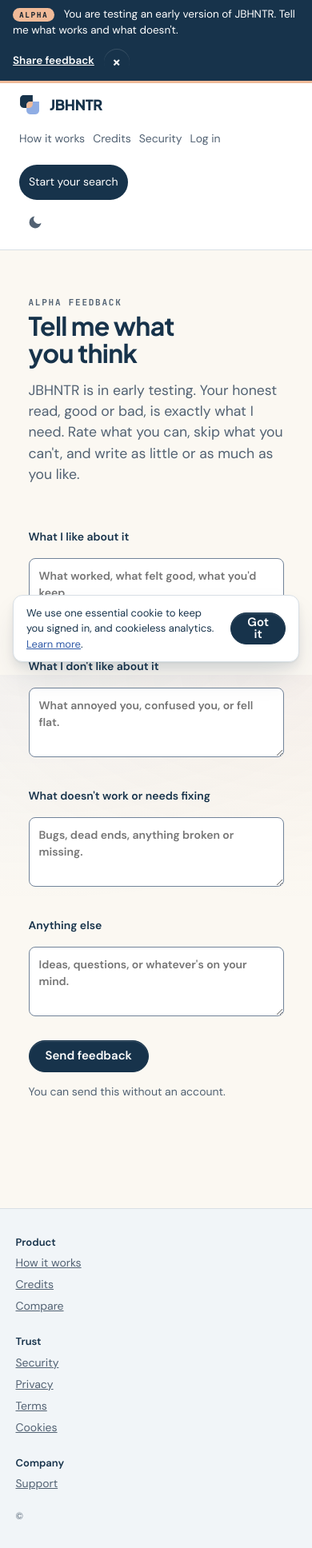
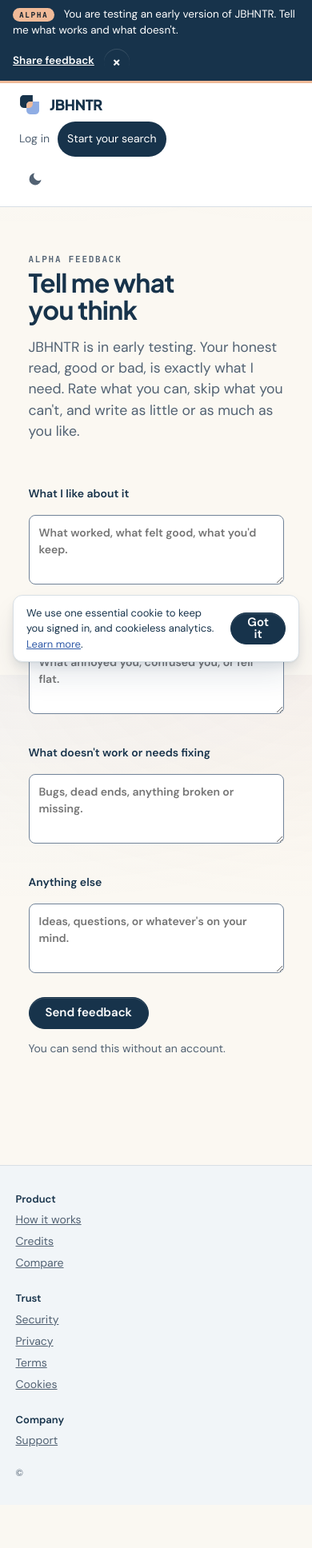
Before and after one commit to ettore-strapazzon/jbhntr, a Python web app: template web/app/templates/alpha_feedback.html in a window 390 px wide. Shown: the whole page at 80% size. After the commit the page ends 1846 px from the top, so only its background shows below. Run offline with Jinja, Linux system fonts and the light colour scheme; the template is opened without the code that fills it, so the values that code supplies are empty.

Commit message:
fix(v-3): declutter the logged-out mobile header
On a phone the logged-out nav wrapped to three ragged rows. Hide the
secondary links (How it works / Credits / Security — all in the footer)
under 600px for signed-out visitors, leaving a clean JBHNTR · Log in ·
Start your search. Signed-in users already have the bottom bar + menu.

Co-Authored-By: Claude Opus 4.8 <noreply@anthropic.com>

```diff
--- a/web/app/static/app.css
+++ b/web/app/static/app.css
@@ -204,6 +204,9 @@ main{max-width:var(--container);margin:0 auto;padding:28px 24px 64px}
 .bar nav a[aria-current=page]{color:var(--action-primary);font-weight:600;background:color-mix(in srgb,var(--action-primary) 10%,transparent);border-radius:6px;padding:3px 8px}
 .pill{background:var(--action-primary);color:var(--action-primary-ink)!important;padding:6px 12px;border-radius:99px;
   display:inline-flex;align-items:center;gap:6px}
+/* V-3: on a phone, a logged-out visitor's header wrapped to three rows. Drop the
+   secondary links (they live in the footer) so it's a clean JBHNTR · Log in · CTA. */
+@media (max-width:600px){ body:not(.authed) .bar nav .nav-sec{display:none} }
 .pill-dot{width:7px;height:7px;border-radius:99px;background:var(--surface-raised)}
 
 /* blocks */
--- a/web/app/templates/base.html
+++ b/web/app/templates/base.html
@@ -82,9 +82,9 @@
       <a href="/account"{% if cur.startswith('/account') %} aria-current="page"{% endif %}>Account</a>
       <a href="/logout">Log out</a>
     {% else %}
-      <a href="/how-it-works">How it works</a>
-      <a href="/credits">Credits</a>
-      <a href="/security">Security</a>
+      <a href="/how-it-works" class="nav-sec">How it works</a>
+      <a href="/credits" class="nav-sec">Credits</a>
+      <a href="/security" class="nav-sec">Security</a>
       <a href="/login">Log in</a>
       <a href="/signup" class="pill">Start your search</a>
     {% endif %}
```
